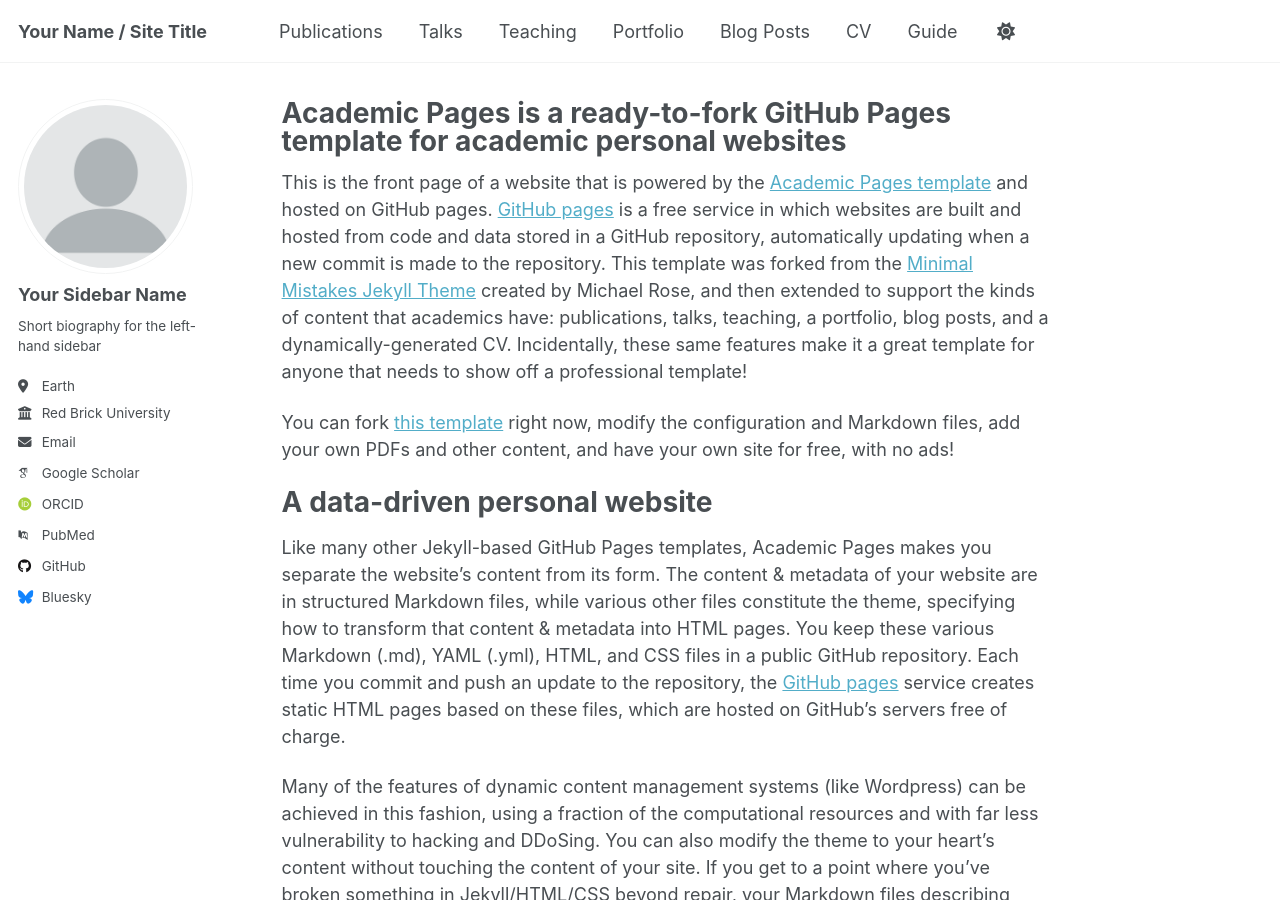
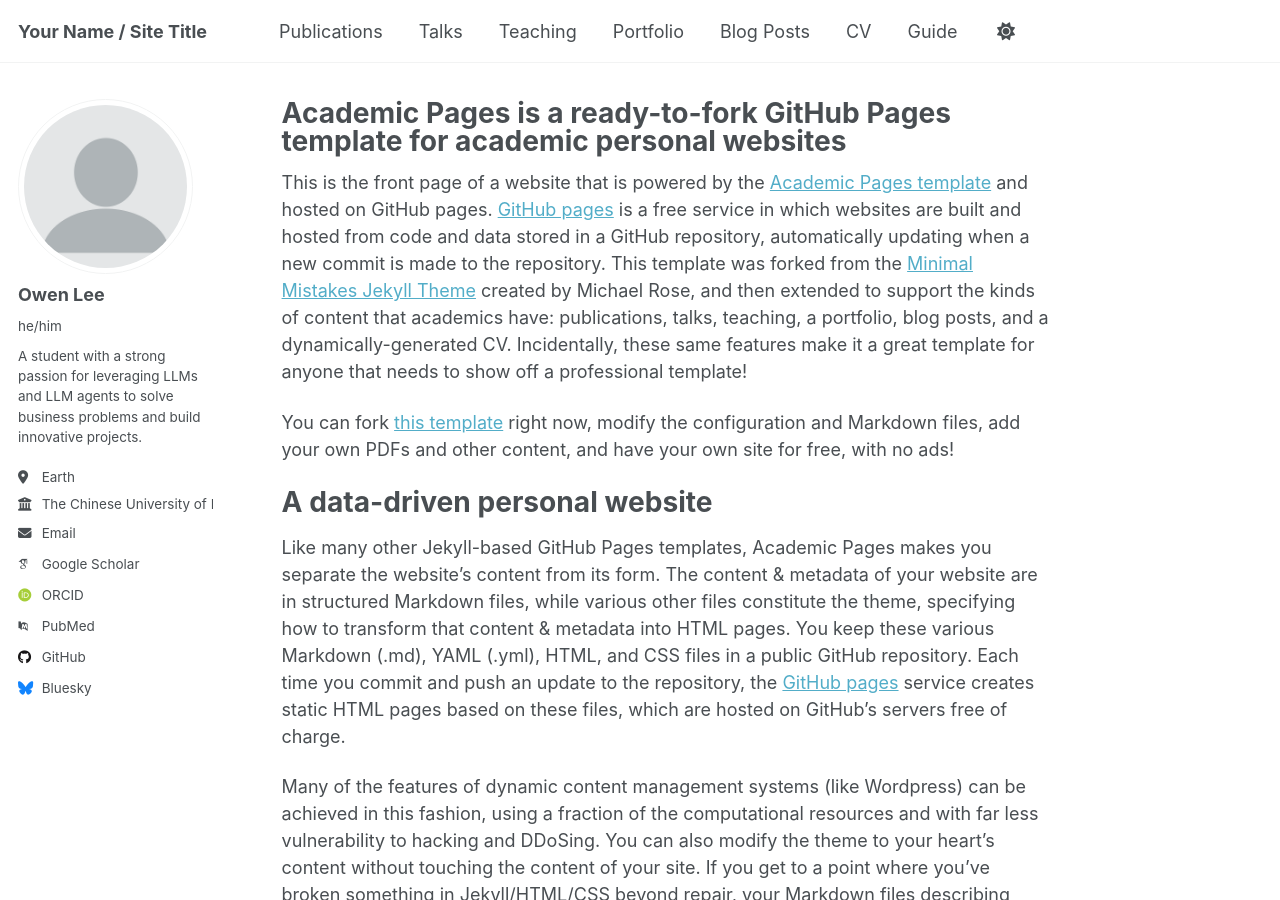
Before and after one commit to KaiTheSkyWalker/KaiTheSkyWalker.github.io, a Jekyll site: the page built from _pages/about.md, in a window 1280 px wide and 900 px high. Built offline with Jekyll 4.4.1, drawn with Linux system fonts in a browser that asks for light colours; some web fonts are replaced; a script that is not in the unit is left out.

Commit message:
Sidebar modification on the name

```diff
--- a/_config.yml
+++ b/_config.yml
@@ -23,11 +23,11 @@
 author:
   # Biographic information
   avatar           : "profile.png"
-  name             : "Your Sidebar Name"
-  pronouns         : # example: "she/her"
-  bio              : "Short biography for the left-hand sidebar"
+  name             : "Owen Lee"
+  pronouns         : he/him
+  bio              : "A student with a strong passion for leveraging LLMs and LLM agents to solve business problems and build innovative projects."
   location         : "Earth"
-  employer         : "Red Brick University"
+  employer         : "The Chinese University of Hong Kong, Shenzhen"
   uri              : # URL
   email            : "none@example.org"
 
```
